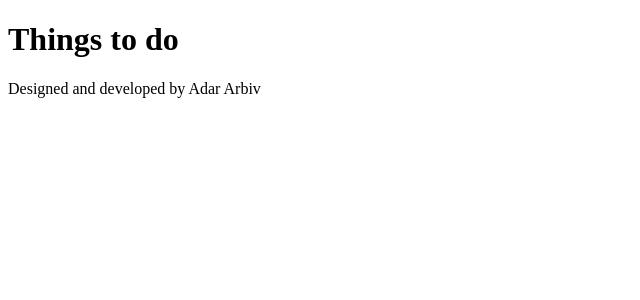
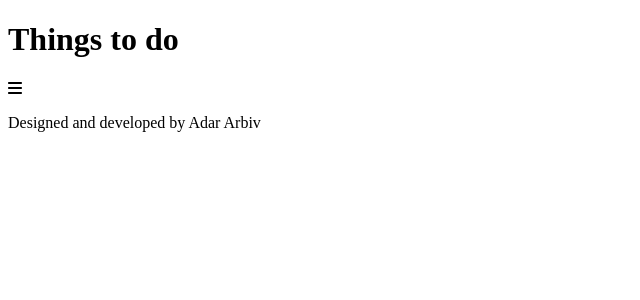
Before and after one commit to mrmetrix4/things_done, a React (Vite) app: page / in a window 1280 px wide. Shown: the top 300 px of the page, without its empty margins (0-640 px from the left). Built offline with nearby package versions, Linux system fonts and the light colour scheme.

Commit message:
Added fontAwsome.

```diff
--- a/src/App.tsx
+++ b/src/App.tsx
@@ -1,10 +1,11 @@
-import { useEffect } from "react";
-import { appWindow } from "@tauri-apps/api/window";
+import { FontAwesomeIcon } from "@fortawesome/react-fontawesome";
+import { faBars } from "@fortawesome/free-solid-svg-icons";
 
 function App() {
     return (
         <div className="container">
             <h1>Things to do</h1>
+            <FontAwesomeIcon icon={faBars} />
             <footer>
                 <p>Designed and developed by Adar Arbiv</p>
             </footer>
```
Also changed, not shown: package.json (+8 -4 lines), 1 other file (tests, documents, lock files or other folders).
